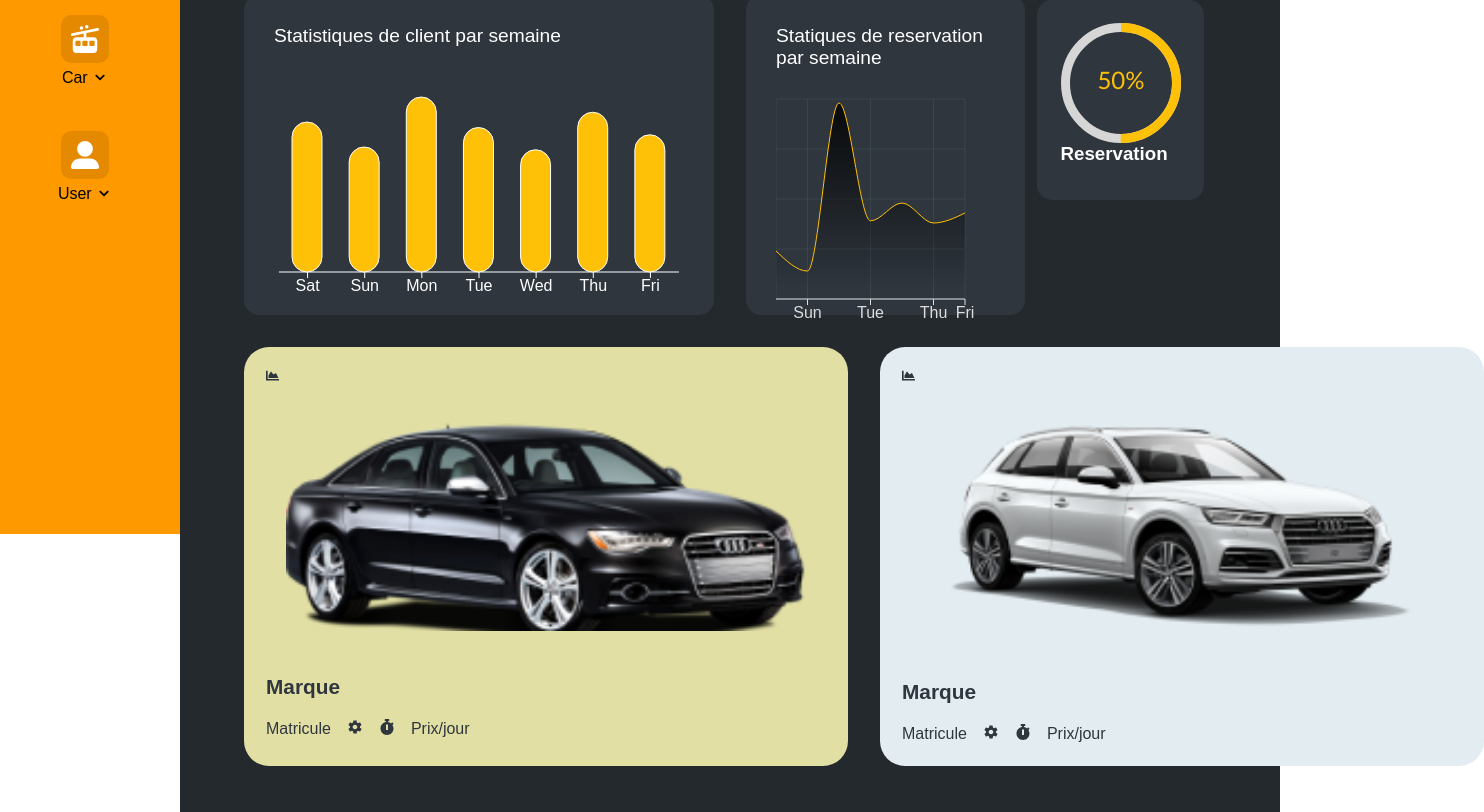
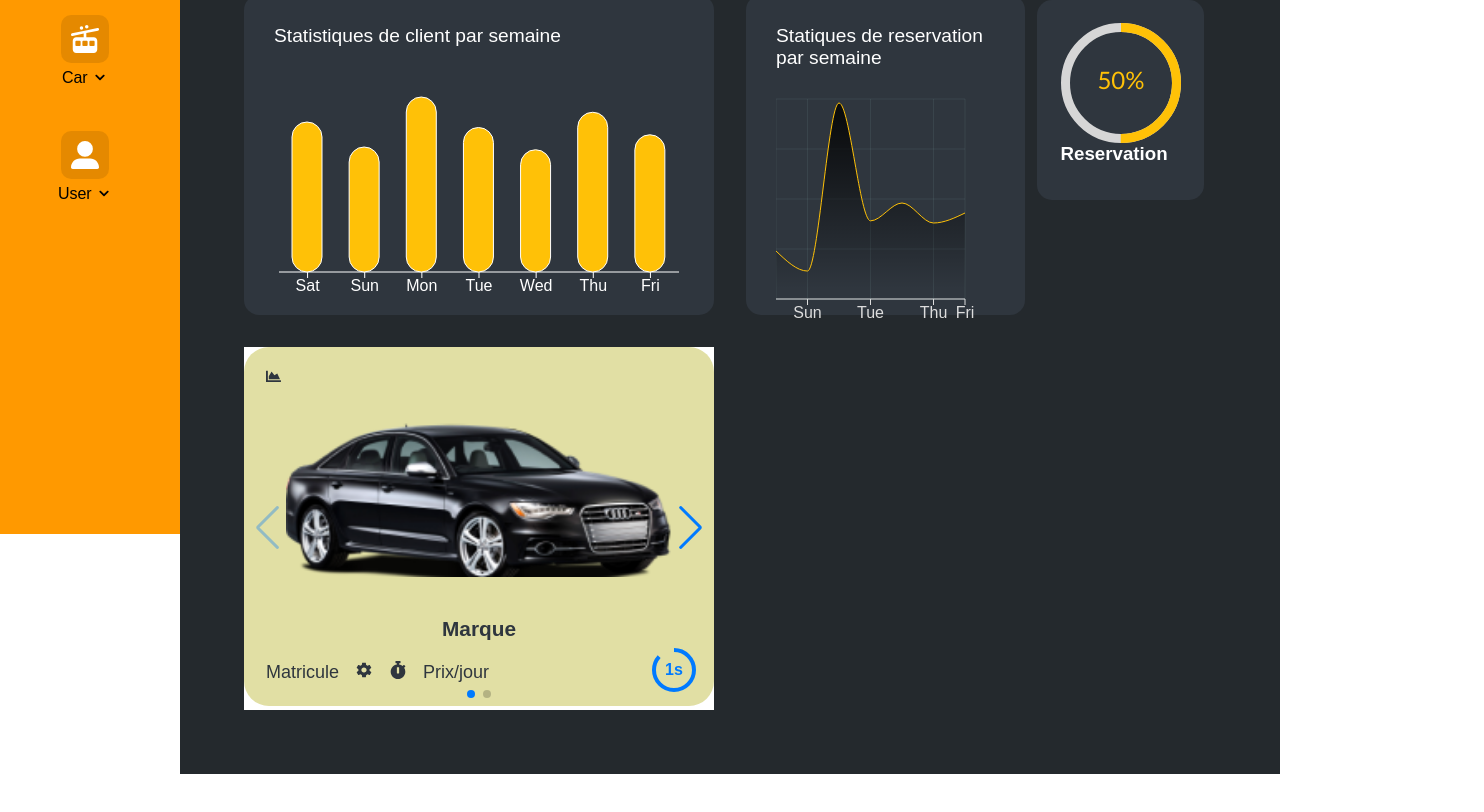
Before and after one commit to ToavinaF/FrontCar, a React (Vite) app: page /dashboard in a window 1280 px wide. Shown: the part 266-1078 px from the top of the page, 1484 px wide, since content can reach past the window. After the commit the page ends 1040 px from the top, so only its background shows below. Built offline with nearby package versions, Linux system fonts and the light colour scheme.

Commit message:
swiper dashboard

```diff
--- a/src/Component/Home/Home.jsx
+++ b/src/Component/Home/Home.jsx
@@ -1,9 +1,12 @@
 import React, { useState } from 'react';
 import SideBar from '../SideBar/SideBar';
 import Header from '../Header/Header';
-import Router from '../Rout/Router';
+
 import '../Page/Dashboard/Dashboard.scss'; // Importation du style pour Dashboard si nécessaire
 import '../Profil/Profil.scss'; // Importation du style pour Profil si nécessaire
+import {Routes, Route} from 'react-router-dom';
+import Dashboard from '../Page/Dashboard/Dashboard';
+import Profil from '../Profil/Profil';
 
 const Home = () => {
     const [activePage, setActivePage] = useState('Dashboard');
@@ -16,7 +19,10 @@
                     <Header activepage={activePage} />
                 </div>
                 <div className="content">
-                    <Router />
+                    <Routes>
+                        <Route path='/dashboard' element={<Dashboard/>}/>
+                        <Route path='/addCar' element={<Profil/>}/>
+                    </Routes>
                 </div>
             </div>
         </div>
--- a/src/Component/Page/Dashboard/Car/Car.jsx
+++ b/src/Component/Page/Dashboard/Car/Car.jsx
@@ -1,17 +1,45 @@
-import React from 'react'
+import React, { useRef } from 'react'
 import { FaChartArea, FaStopwatch } from "react-icons/fa";
 import Cars from '../../../../assets/images/car-01.png'
 import Cars1 from '../../../../assets/images/car-02.png'
 import Cars2 from '../../../../assets/images/car-03.png'
+import { Swiper, SwiperSlide } from 'swiper/react';
+import { Autoplay, Pagination, Navigation } from 'swiper/modules';
 
-
+import 'swiper/css';
+import 'swiper/css/pagination';
+import 'swiper/css/navigation';
 import { IoMdSettings } from "react-icons/io";
 import { MdLinearScale } from "react-icons/md";
 
 
 const Car = () => {
+    const progressCircle = useRef(null);
+    const progressContent = useRef(null);
+    const onAutoplayTimeLeft = (s, time, progress) => {
+      progressCircle.current.style.setProperty('--progress', 1 - progress);
+      progressContent.current.textContent = `${Math.ceil(time / 1000)}s`;
+    };
   return (
     <>
+
+
+      <Swiper
+        spaceBetween={30}
+        centeredSlides={true}
+        autoplay={{
+          delay: 6500,
+          disableOnInteraction: false,
+        }}
+        pagination={{
+          clickable: true,
+        }}
+        navigation={true}
+        modules={[Autoplay, Pagination, Navigation]}
+        onAutoplayTimeLeft={onAutoplayTimeLeft}
+        className="mySwiper"
+      >
+        <SwiperSlide>
           <div className='recommend__car-card'>
             <div className='recommend__car-top'>
               <h5><span><FaChartArea /></span></h5>
@@ -34,6 +62,8 @@
             </div>
 
           </div>
+        </SwiperSlide>
+        <SwiperSlide>
           <div className='recommend__car-card'>
             <div className='recommend__car-top'>
               <h5><span><FaChartArea /></span></h5>
@@ -56,7 +86,15 @@
             </div>
 
           </div>
+        </SwiperSlide>
 
+        <div className="autoplay-progress" slot="container-end">
+          <svg viewBox="0 0 48 48" ref={progressCircle}>
+            <circle cx="24" cy="24" r="20"></circle>
+          </svg>
+          <span ref={progressContent}></span>
+        </div>
+      </Swiper>
     </>
 
   )
--- a/src/Component/Page/Dashboard/Dashboard.scss
+++ b/src/Component/Page/Dashboard/Dashboard.scss
@@ -151,3 +151,55 @@
     }
 
 }
+.swiper {
+    width: 100%;
+    height: 100%;
+  }
+
+  .swiper-slide {
+    text-align: center;
+    font-size: 18px;
+    background: #fff;
+
+    /* Center slide text vertically */
+    display: flex;
+    justify-content: center;
+    align-items: center;
+  }
+
+  .swiper-slide img {
+    display: block;
+    width: 100%;
+    height: 100%;
+    object-fit: cover;
+  }
+
+  .autoplay-progress {
+    position: absolute;
+    right: 16px;
+    bottom: 16px;
+    z-index: 10;
+    width: 48px;
+    height: 48px;
+    display: flex;
+    align-items: center;
+    justify-content: center;
+    font-weight: bold;
+    color: var(--swiper-theme-color);
+  }
+
+  .autoplay-progress svg {
+    --progress: 0;
+    position: absolute;
+    left: 0;
+    top: 0px;
+    z-index: 10;
+    width: 100%;
+    height: 100%;
+    stroke-width: 4px;
+    stroke: var(--swiper-theme-color);
+    fill: none;
+    stroke-dashoffset: calc(125.6px * (1 - var(--progress)));
+    stroke-dasharray: 125.6;
+    transform: rotate(-90deg);
+  }
--- a/src/Component/Rout/Router.jsx
+++ /dev/null
@@ -1,15 +0,0 @@
-import React from 'react';
-import { Routes, Route } from 'react-router-dom';
-import Dashboard from '../Page/Dashboard/Dashboard';
-import Profil from '../Profil/Profil';
-
-const Router = () => {
-  return (
-    <Routes>
-        <Route path='/dashboard' element={<Dashboard />} />
-        <Route path='/addCar' element={<Profil />} />
-    </Routes>
-  );
-}
-
-export default Router;
```
Lines whose indentation alone changed are shown as unchanged.
